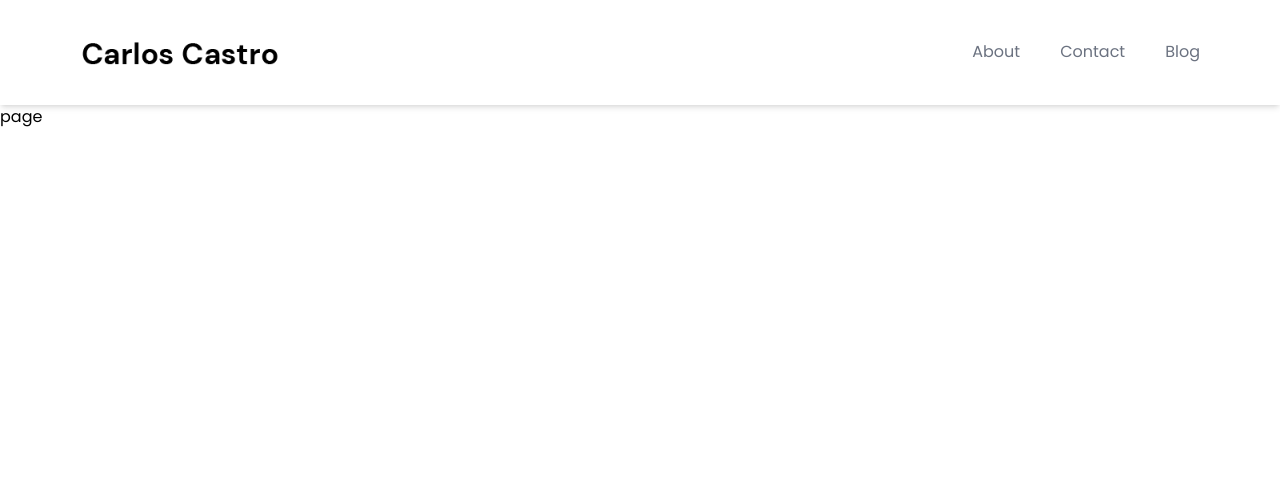
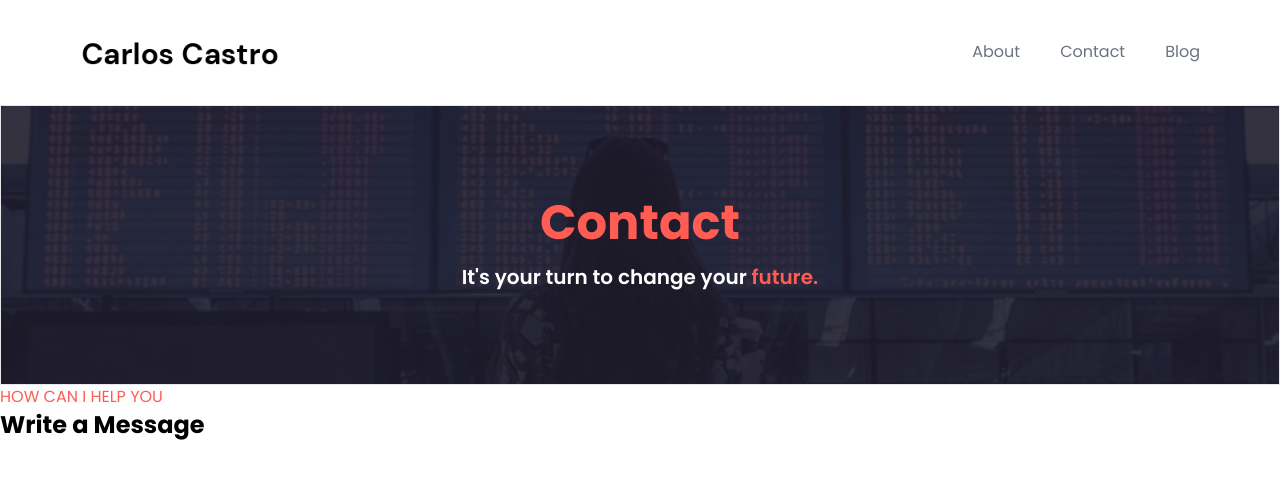
Before and after one commit to MingmaTenzing/carlosmigration, a Next.js app: page /contact in a window 1280 px wide. Shown: the top 478 px of the page. Built offline with nearby package versions, Linux system fonts and the light colour scheme.

Commit message:
contact form on working

```diff
--- a/src/app/contact/layout.tsx
+++ b/src/app/contact/layout.tsx
@@ -1,29 +1,32 @@
-import Nav from '../../../components/Home Components/Nav'
-import './../globals.css'
+import Nav from "../../../components/Home Components/Nav";
+import "./../globals.css";
 
-import { Poppins } from 'next/font/google'
+import { Poppins } from "next/font/google";
 
 const inter = Poppins({
-  weight: ['100','200','300','400','500','600','700','800','900'],
-   subsets: ['latin'] })
+  weight: ["100", "200", "300", "400", "500", "600", "700", "800", "900"],
+  subsets: ["latin"],
+});
 
 export const metadata = {
-  title: 'Carlos Castro Migration',
-  description: ' Carlos Castro Migration and Educatoin Services',
-}
+  title: "Carlos Castro Migration",
+  description: " Carlos Castro Migration and Educatoin Services",
+};
 
 export default function RootLayout({
   children,
 }: {
-  children: React.ReactNode
+  children: React.ReactNode;
 }) {
   return (
     <html lang="en">
+      <body className={inter.className}>
+        <div>
+        <Nav />
 
-      <body className={inter.className}>
-
-      <Nav />{children}
+        </div>
+        {children}
       </body>
     </html>
-  )
+  );
 }
--- a/src/app/contact/page.tsx
+++ b/src/app/contact/page.tsx
@@ -1,7 +1,38 @@
-type Props = {}
+import Image from "next/image";
+import bg from "../../../assests/Contact Background.jpg";
+
+type Props = {};
 function Contact({}: Props) {
   return (
-    <div>page</div>
-  )
+    <div>
+      <div className="  overflow-hidden w-full h-[280px]  border relative">
+        <div className=" space-y-2 lg:space-y-4 text-center absolute top-1/2 left-1/2 -translate-x-1/2 -translate-y-1/2 z-20">
+          <h1 className=" font-bold text-3xl md:text-4xl lg:text-5xl text-center text-orange z-30">
+            Contact
+          </h1>
+          <h2 className=" text-2xl text-white font-semibold md:text-xl ">
+            It's your turn to change your{" "}
+            <span className=" text-orange">future.</span>{" "}
+          </h2>
+        </div>
+
+        <Image
+          src={bg}
+          alt="Contact Background Image"
+          width={640}
+          height={247}
+          className="  w-full h-full object-cover"
+        />
+        <span className=" bg-[#201c2c] h-full w-full top-0  left-0 bg-opacity-90 absolute "></span>
+      </div>
+
+{/** CONTACT FORM */}
+      <div>
+        <p className=" uppercase text-orange">How Can i help you</p>
+        <h2 className=" font-bold text-2xl"> Write a Message</h2>
+
+      </div>
+    </div>
+  );
 }
-export default Contact
+export default Contact;
```
Also changed, not shown: assests/Contact Background.jpg (added).
